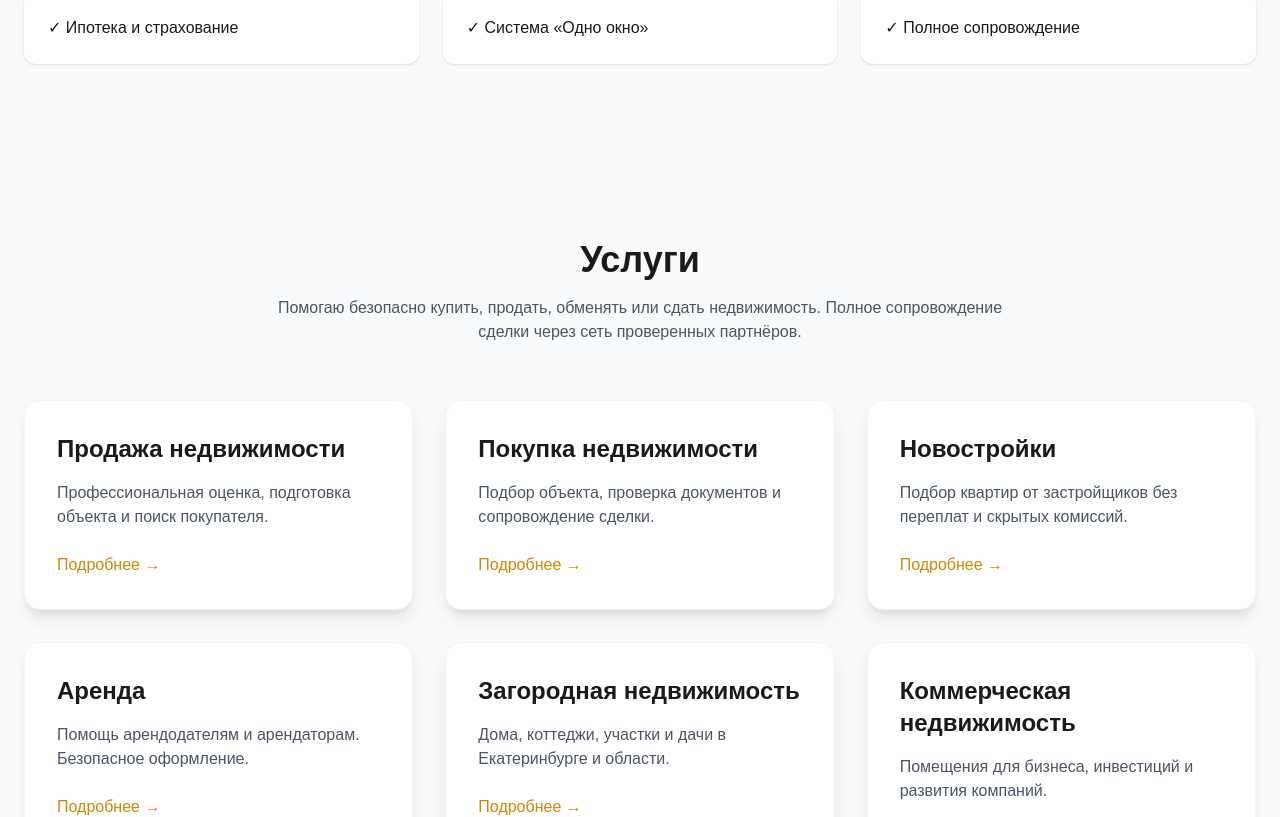
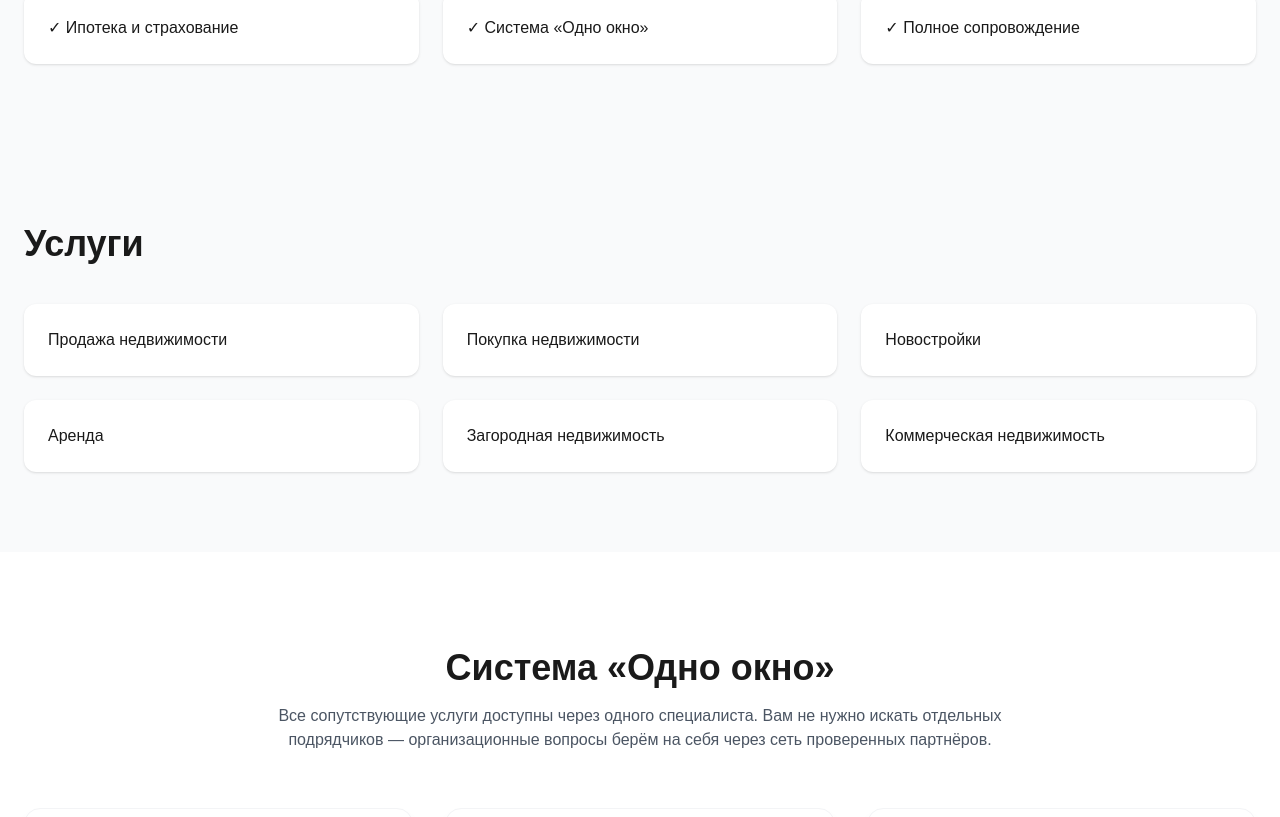
Before and after one commit to kvartirkavip2020-coder/smirnovprofi-site, a Next.js app: page / in a window 1280 px wide. Shown: the part 1232-2049 px from the top of the page. Built offline with nearby package versions, Linux system fonts and the light colour scheme.

Commit message:
Refactor ServicesGrid component structure

```diff
--- a/components/ServicesGrid.tsx
+++ b/components/ServicesGrid.tsx
@@ -1,88 +1,27 @@
-import Link from "next/link";
-
 const services = [
-  {
-    title: "Продажа недвижимости",
-    desc: "Профессиональная оценка, подготовка объекта и поиск покупателя.",
-    link: "/sale",
-  },
-  {
-    title: "Покупка недвижимости",
-    desc: "Подбор объекта, проверка документов и сопровождение сделки.",
-    link: "/buy",
-  },
-  {
-    title: "Новостройки",
-    desc: "Подбор квартир от застройщиков без переплат и скрытых комиссий.",
-    link: "/newbuildings",
-  },
-  {
-    title: "Аренда",
-    desc: "Помощь арендодателям и арендаторам. Безопасное оформление.",
-    link: "/rent",
-  },
-  {
-    title: "Загородная недвижимость",
-    desc: "Дома, коттеджи, участки и дачи в Екатеринбурге и области.",
-    link: "/country",
-  },
-  {
-    title: "Коммерческая недвижимость",
-    desc: "Помещения для бизнеса, инвестиций и развития компаний.",
-    link: "/commercial",
-  },
+  "Продажа недвижимости",
+  "Покупка недвижимости",
+  "Новостройки",
+  "Аренда",
+  "Загородная недвижимость",
+  "Коммерческая недвижимость",
 ];
 
 export default function ServicesGrid() {
   return (
-    <section className="py-24 bg-gray-50">
+    <section id="services" className="py-20 bg-gray-50">
       <div className="container-custom">
 
-        <div className="text-center mb-14">
-          <h2 className="text-4xl font-bold text-graphite">
-            Услуги
-          </h2>
+        <h2 className="text-4xl font-bold mb-10">
+          Услуги
+        </h2>
 
-          <p className="mt-4 text-gray-600 max-w-3xl mx-auto">
-            Помогаю безопасно купить, продать, обменять или сдать недвижимость.
-            Полное сопровождение сделки через сеть проверенных партнёров.
-          </p>
-        </div>
-
-        <div className="grid md:grid-cols-2 lg:grid-cols-3 gap-8">
-
-          {services.map((service) => (
-            <Link
-              key={service.title}
-              href={service.link}
-              className="
-                bg-white
-                p-8
-                rounded-2xl
-                shadow-lg
-                hover:shadow-2xl
-                transition-all
-                duration-300
-                border
-                border-gray-100
-                hover:border-yellow-400
-                group
-              "
-            >
-              <h3 className="text-2xl font-semibold text-graphite group-hover:text-yellow-600 transition">
-                {service.title}
-              </h3>
-
-              <p className="mt-4 text-gray-600">
-                {service.desc}
-              </p>
-
-              <div className="mt-6 text-yellow-600 font-medium">
-                Подробнее →
-              </div>
-            </Link>
+        <div className="grid md:grid-cols-3 gap-6">
+          {services.map((s) => (
+            <div key={s} className="bg-white p-6 rounded-xl shadow">
+              {s}
+            </div>
           ))}
-
         </div>
 
       </div>
```
